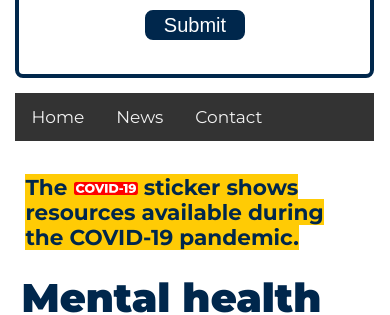
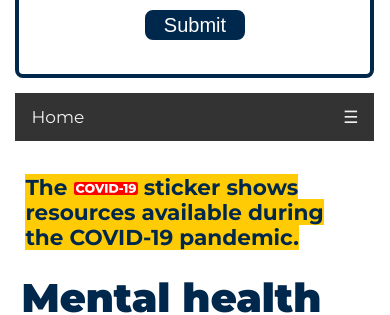
Before and after one commit to umichfjp/umichfjp.github.io, a Jekyll site: the page built from pages/resources.html, in a window 390 px wide. Shown: the part 2015-2330 px from the top of the page. Built offline with Jekyll 4.4.1, drawn with Linux system fonts in a browser that asks for light colours.

Commit message:
Update resources.html

```diff
--- a/pages/resources.html
+++ b/pages/resources.html
@@ -28,11 +28,39 @@ title: Resources for Flint residents
           color: black;
         }
 
+        .myNavBar .icon {
+            display: none;
+        }
+
         .sticky {
           position: fixed;
           top: 0;
           width: 100%;
         }
+
+        @media screen and (max-width: 600px) {
+          .myNavBar a:not(:first-child) {
+            display: none;
+          }
+          .myNavBar a.icon {
+            float: right;
+            display: block;
+          }
+        }
+
+        @media screen and (max-width: 600px) {
+          .myNavBar.responsive {position: relative;}
+          .myNavBar.responsive .icon {
+            position: absolute;
+            right: 0;
+            top: 0;
+          }
+
+          .myNavBar.responsive a {
+            float: none;
+            display: block;
+            text-align: left;
+          }
 
     </style>
   </head>
@@ -125,6 +153,7 @@ title: Resources for Flint residents
               <a href="#">Home</a>
               <a href="#">News</a>
               <a href="#">Contact</a>
+              <a href="" class="icon" onclick="myFunc()">&#9776;</a>
           </div>
 
           <h3>
```
Also changed, not shown: other parts of pages/resources.html (+9 -0 lines).
